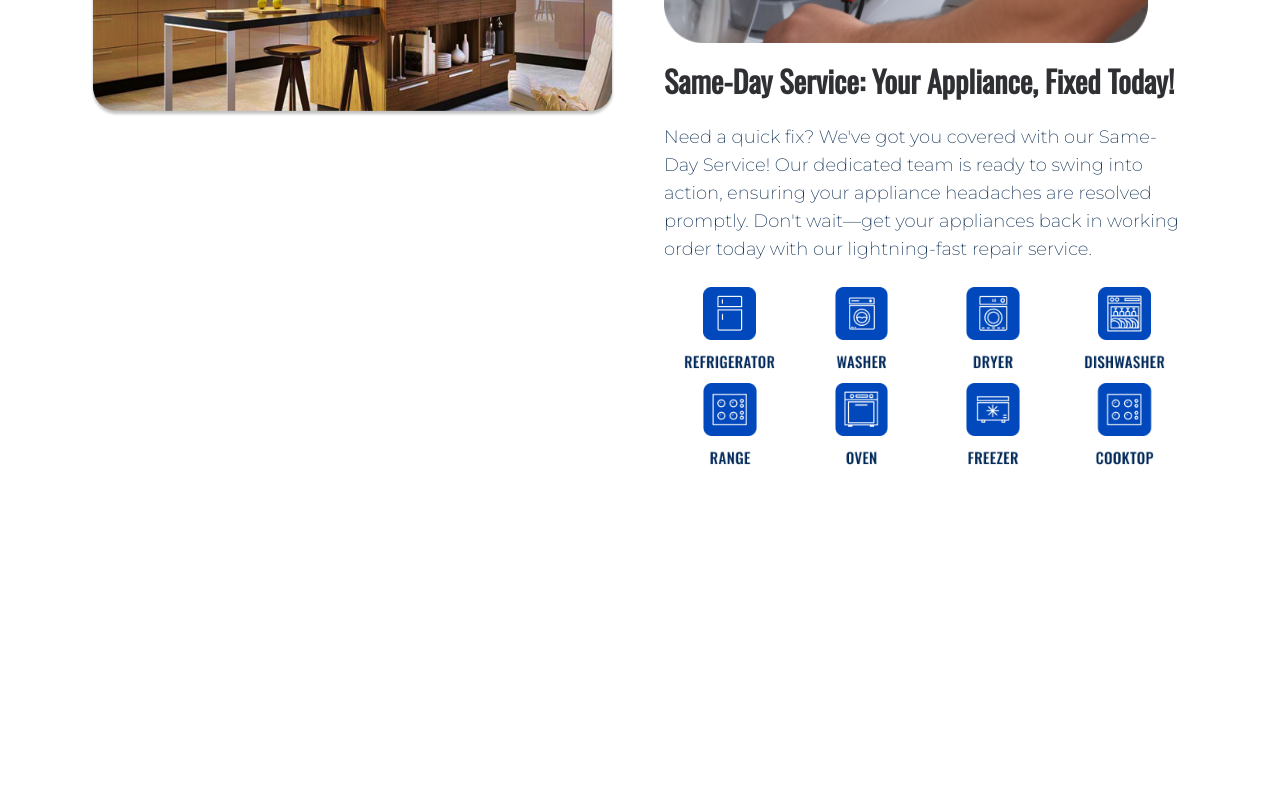
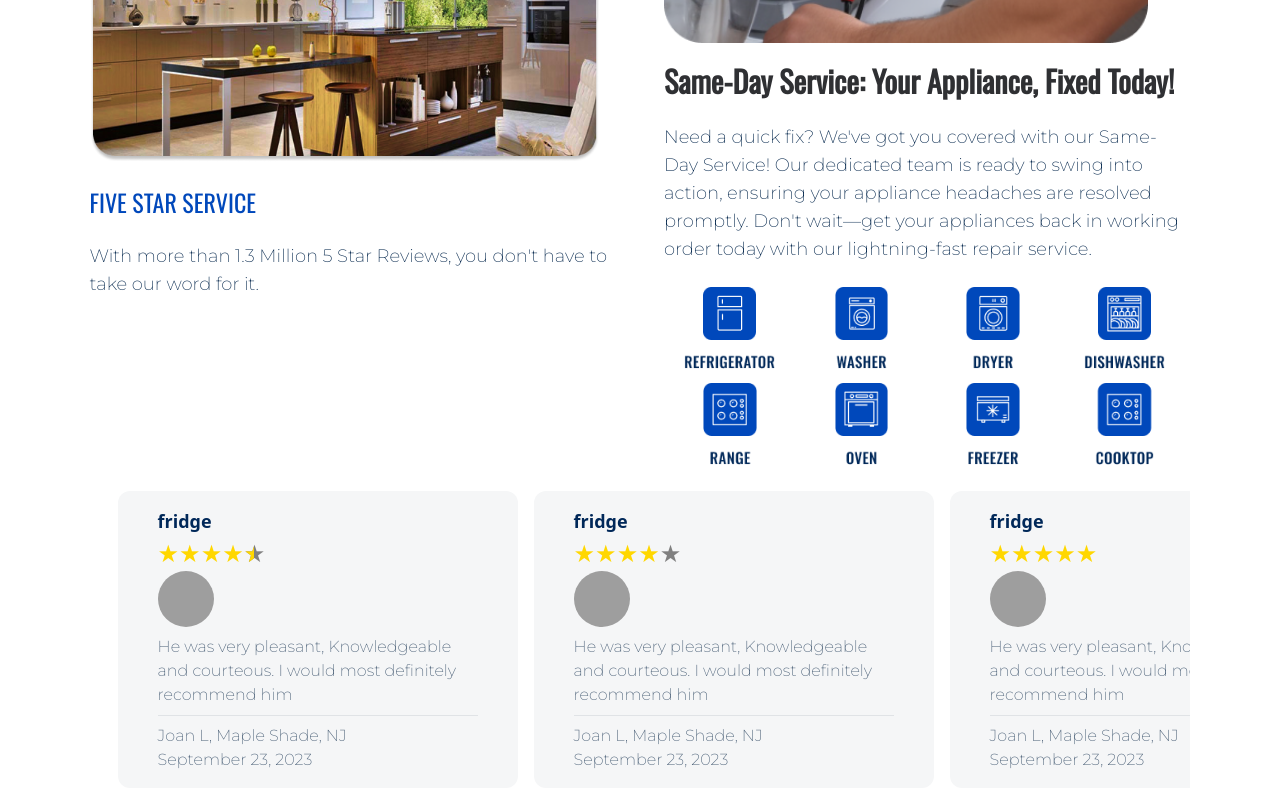
Before and after one commit to Kevin-ishimwe/e-appliancelyss, a React (Vite) app: page / in a window 1280 px wide. Shown: the part 689-1489 px from the top of the page. Before the commit the page ends 1168 px from the top, so only its background shows below. Built offline with nearby package versions, Linux system fonts and the light colour scheme; grey boxes are pictures that could not be loaded.

Commit message:
ft(landingpage):fn -finishing up the testimonials package [delivers #45671]

```diff
--- a/index.html
+++ b/index.html
@@ -30,7 +30,7 @@
     <meta name="geo.placename" content="catonsville,Maryland" />
     <meta name="google-site-verification" content="your-verification-code" />
     <link rel="icon" type="image/svg+xml" href="/logo.png" />
-    <meta name="author" content="Kevin Ishimwe">
+    <meta name="author" content="Kevin Ishimwe" />
   </head>
   <body>
     <div id="root"></div>
--- a/package.json
+++ b/package.json
@@ -13,6 +13,7 @@
     "react": "^18.2.0",
     "react-dom": "^18.2.0",
     "react-icons": "^4.11.0",
+    "react-rating-stars-component": "^2.2.0",
     "react-router-dom": "^6.16.0"
   },
   "devDependencies": {
--- /dev/null
+++ b/src/components/Footer.jsx
@@ -0,0 +1,7 @@
+function Footer() {
+  return (
+    <div>Footer</div>
+  )
+}
+
+export default Footer
--- a/src/components/Hero.jsx
+++ b/src/components/Hero.jsx
@@ -2,12 +2,14 @@ import hero1 from "../assets/hero1.png";
 import warranty from "../assets/waranty.png";
 import hero2 from "../assets/hero2.png";
 import SubHero1 from "./SubHero1";
+import { TestimonialsHead, TestimonialsBody } from "./Testimonials";
 function Hero() {
   return (
-    <div className="mx-2 md:mx-[7%] flex flex-wrap md:flex-nowrap">
+    <div className="mx-2 md:mx-[7%] ">
+      <div className=" flex flex-wrap md:flex-nowrap">
         <div className="md:w-[50%]">
           <div>
-          <h1 className="text-4xl md:text-[3.5em] font-extrabold text-secondary font-['Oswald'] ">
+            <h1 className="text-4xl md:text-[3.5em] font-extrabold text-secondary font-['Oswald'] md:leading-[1.2em] ">
               Bringing Your Appliances <br />
               Back to Life
             </h1>
@@ -33,10 +35,14 @@ function Hero() {
               </a>
             </div>
           </div>
-        <div>
+          <div className="flex flex-col">
             <img src={hero2} alt="" className="mt-10 mr-4" />
+            <div className="hidden lg:grid">
+              <TestimonialsHead />
             </div>
           </div>
+        </div>
+
         <div className="md:flex flex-col md:ml-12 md:w-[50%]">
           <div className="hidden md:flex">
             <img src={hero1} alt="" className="h-[70vh] mt-3" />
@@ -56,6 +62,11 @@ function Hero() {
           </div>
         </div>
       </div>
+      <div className="grid lg:hidden">
+        <TestimonialsHead />
+      </div>
+      <TestimonialsBody />
+    </div>
   );
 }
 
--- a/src/components/SubHero1.jsx
+++ b/src/components/SubHero1.jsx
@@ -25,7 +25,7 @@ function SubHero1() {
             return (
               <img
                 src={img}
-                className="w-[25%] h-24 object-contain"
+                className="w-[25%] h-24 object-contain hover:scale-110 transition-all"
                 key={img}
               ></img>
             );
--- /dev/null
+++ b/src/components/TesiCard.jsx
@@ -0,0 +1,27 @@
+import ReactStars from "react-rating-stars-component";
+const TesiCard = ({ name, body, img, equipment, date, rating }) => {
+  return (
+    <div className="mx-2 min-w-[25em] bg-[#F5F6F7] px-10 py-4 rounded-xl hover:scale-105 transition-all hover:bg-[#cae2fd] hover:mx-5">
+      <div className=" border-b-[1px]  border-[#E0E3E6]">
+        <h1 className="font-semibold text-primaryDark text-lg">{equipment}</h1>
+        <ReactStars
+          count={5}
+          size={24}
+          isHalf={true}
+          value={rating}
+          edit={false}
+        />
+        <img className="rounded-full h-14 w-14" src={img} alt="" />
+        <p className=" font-['Montserrat'] my-2 text-[#455B73] ">{body}</p>
+      </div>
+      <p className=" font-['Montserrat'] mt-2 text-[#455B73] ">{name}</p>
+      <p className=" font-['Montserrat'] text-[#455B73] ">{date}</p>
+    </div>
+  );
+};
+
+//might be typescript
+// TesiCard.propTypes = {
+//   name: PropTypes.string,
+// };
+export default TesiCard;
--- /dev/null
+++ b/src/components/Testimonials.jsx
@@ -0,0 +1,89 @@
+import TesiCard from "./TesiCard";
+export const TestimonialsHead = () => {
+  return (
+    <div className="mt-6">
+      <div className="flex justify-between">
+        <h1 className="text-2xl font-['Oswald'] text-primary">
+          FIVE STAR SERVICE
+        </h1>
+      </div>
+      <p className="my-6 text-lg text-[#082A4F] font-['Montserrat']">
+        With more than 1.3 Million 5 Star Reviews, you don't have to take our
+        word for it.
+      </p>
+    </div>
+  );
+};
+
+const content = [
+  {
+    equipment: "fridge",
+    rating: 4.5,
+    img: "https://cdn.pixabay.com/photo/2014/03/27/13/36/man-299488_960_720.jpg",
+    body: `He was very pleasant, Knowledgeable and courteous. I would most
+          definitely recommend him
+   `,
+    name: "Joan L, Maple Shade, NJ",
+    date: "September 23, 2023",
+  },
+  {
+    equipment: "fridge",
+    rating: 4,
+    img: "https://cdn.pixabay.com/photo/2014/03/27/13/36/man-299488_960_720.jpg",
+    body: `He was very pleasant, Knowledgeable and courteous. I would most
+          definitely recommend him
+   `,
+    name: "Joan L, Maple Shade, NJ",
+    date: "September 23, 2023",
+  },
+  {
+    equipment: "fridge",
+    rating: 5,
+    img: "https://cdn.pixabay.com/photo/2014/03/27/13/36/man-299488_960_720.jpg",
+    body: `He was very pleasant, Knowledgeable and courteous. I would most
+          definitely recommend him
+   `,
+    name: "Joan L, Maple Shade, NJ",
+    date: "September 23, 2023",
+  },
+  {
+    equipment: "fridge",
+    rating: 5,
+    img: "https://cdn.pixabay.com/photo/2014/03/27/13/36/man-299488_960_720.jpg",
+    body: `He was very pleasant, Knowledgeable and courteous. I would most
+          definitely recommend him
+   `,
+    name: "Joan L, Maple Shade, NJ",
+    date: "September 23, 2023",
+  },
+  {
+    equipment: "fridge",
+    rating: 5,
+    img: "https://cdn.pixabay.com/photo/2014/03/27/13/36/man-299488_960_720.jpg",
+    body: `He was very pleasant, Knowledgeable and courteous. I would most
+          definitely recommend him
+   `,
+    name: "Joan L, Maple Shade, NJ",
+    date: "September 23, 2023",
+  },
+];
+
+export const TestimonialsBody = () => {
+  return (
+    <div className="flex overflow-x-scroll py-3 px-5">
+      {content.map(({ name, body, img, equipment, date, rating }) => {
+        return (
+          <TesiCard
+            name={name}
+            body={body}
+            img={img}
+            equipment={equipment}
+            date={date}
+            rating={rating}
+            key={body}
+          />
+        );
+      })}
+    </div>
+  );
+};
--- a/src/components/login.jsx
+++ b/src/components/login.jsx
@@ -1,4 +1,4 @@
-import React, { Component } from "react";
+import React from "react";
 import { Form, FormControl, FormGroup, Button } from "react-bootstrap";
 
 const LoginForm = () => {
--- a/tailwind.config.js
+++ b/tailwind.config.js
@@ -6,6 +6,7 @@ export default {
       colors: {
         primary: "#0048BB",
         secondary: "#2F3033",
+        primaryDark: "#002859"
       },
     },
   },
```
Also changed, not shown: 1 other file (tests, documents, lock files or other folders). Lines whose indentation alone changed are shown as unchanged.
